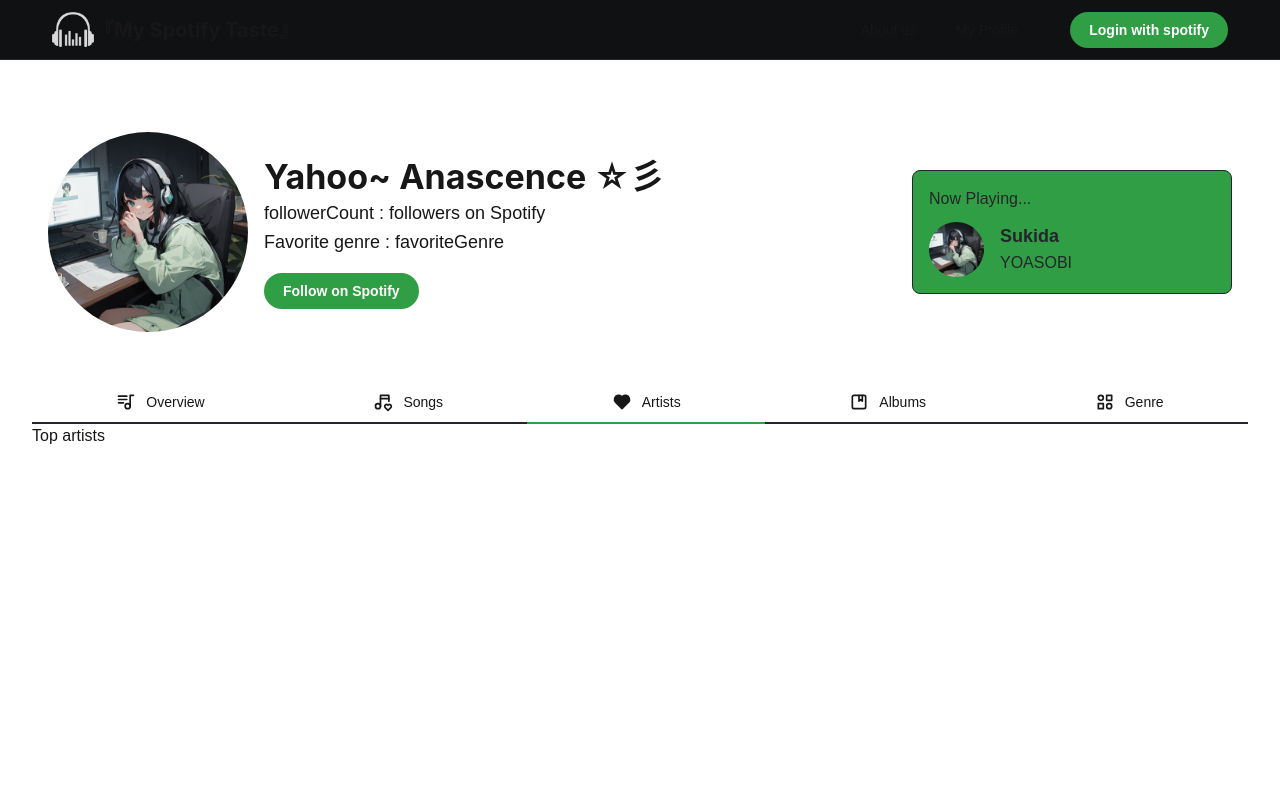
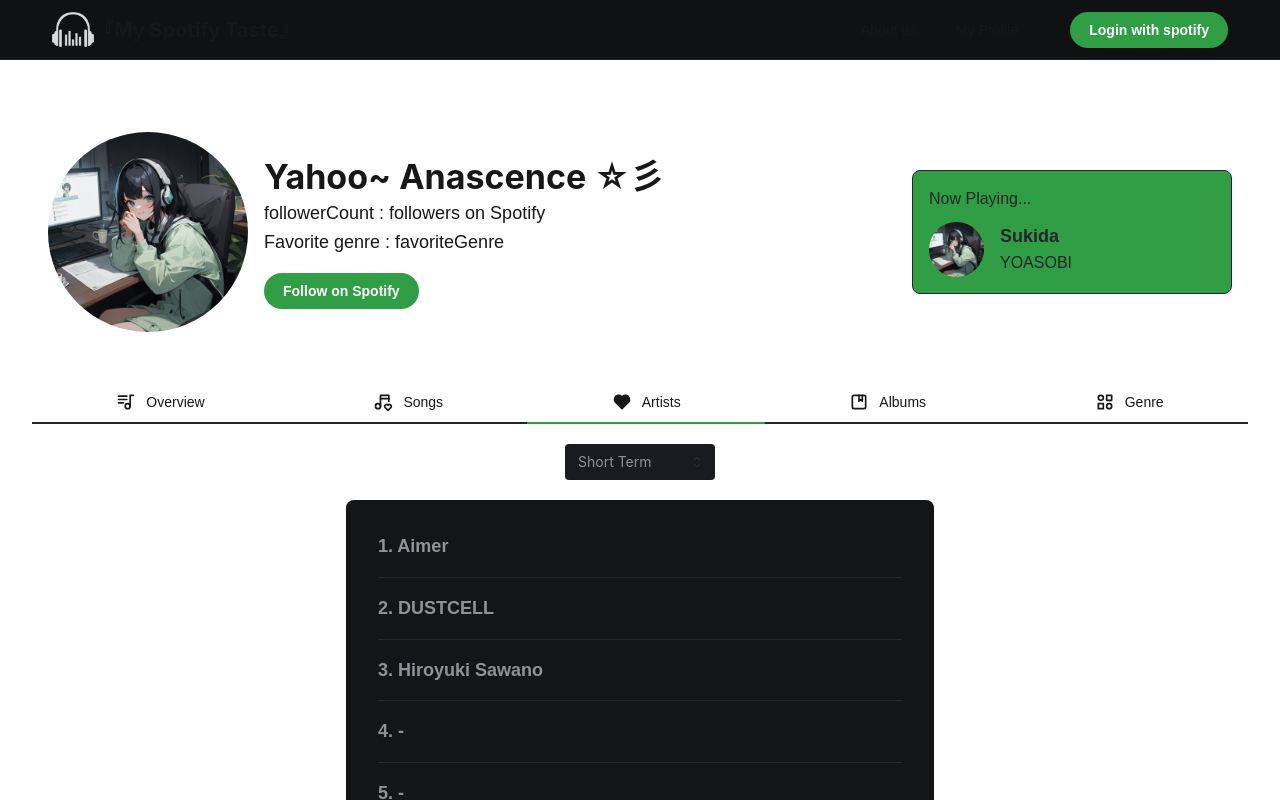
Before and after one commit to NayHtetKyaw/mySpotifyTaste, a Next.js app in the folder frontend/: page /home in a window 1280 px wide. Both pictures are taken after a click on the tab "Artists". Shown: the top 800 px of the page. Built offline with nearby package versions, Linux system fonts and the light colour scheme; no server answers; what spotify-web-api-node would draw is missing.

Commit message:
fix select menu & add artist components

```diff
--- /dev/null
+++ b/frontend/components/ui/artists.tsx
@@ -0,0 +1,58 @@
+import { Card, Flex, Stack, Text, Divider } from "@mantine/core";
+import SelectPeriod from "./select-period";
+import Image from "next/image";
+
+interface Artist {
+    name: string;
+}
+
+const artistsData: Artist[] = [
+    { name: "Aimer" },
+    { name: "DUSTCELL" },
+    { name: "Hiroyuki Sawano" },
+    { name: "-" },
+    { name: "-" },
+    { name: "-" },
+    { name: "-" },
+    { name: "-" },
+    { name: "-" },
+    { name: "-" },
+];
+
+export default function Artists(): JSX.Element {
+
+    return (
+
+        <Flex
+            p="lg"
+            justify="center"
+            wrap="wrap">
+
+            <SelectPeriod />
+            <div className="h-[2%] w-full" />
+
+            <Card
+                shadow="xs"
+                padding="xl"
+                radius="md"
+                m="lg"
+                className="min-w-96 w-[50%] h-auto">
+
+                <Stack
+                    w="full"
+                    align="stretch"
+                    justify="flex-start"
+                    gap="md">
+                    {artistsData.map((artist, index) => (
+                        <Text key={index} size="lg" fw={600} className="text-left">
+                            {index + 1}. {artist.name}
+                            <Divider mt="md" />
+                        </Text>
+                    ))}
+                </Stack>
+            </Card >
+
+        </Flex>
+
+    );
+}
--- a/frontend/components/ui/header-tabs.tsx
+++ b/frontend/components/ui/header-tabs.tsx
@@ -10,6 +10,7 @@
 } from "@tabler/icons-react";
 import TopTracks from "./top-songs";
 import Overview from "./overview";
+import Artists from "./artists";
 
 export default function HeaderTabs(): JSX.Element {
     return (
@@ -59,7 +60,7 @@
             </Tabs.Panel>
 
             <Tabs.Panel value="artists">
-                <Text size="md">Top artists</Text>
+                <Artists />
             </Tabs.Panel>
             <Tabs.Panel value="albums">
                 <Text size="md">Top albums</Text>
--- a/frontend/components/ui/overview.tsx
+++ b/frontend/components/ui/overview.tsx
@@ -1,5 +1,6 @@
 import { Card, Text, Flex, Stack, Divider, NativeSelect } from "@mantine/core";
 import Image from "next/image";
+import SelectPeriod from "./select-period";
 
 interface Artist {
     name: string;
@@ -41,32 +42,17 @@
         <Flex
             p="lg"
             justify="center"
-            wrap="wrap">
-
-            <div className="container mt-4 px-52" >
-                <NativeSelect
-                    variant="filled"
-                    w="15%">
-                    <optgroup label="Select Period">
-                        <option value="short">Short Term</option>
-                        <option value="medium">Medium Term</option>
-                        <option value="long"> Long Term</option>
-                    </optgroup>
-                    <hr />
-                    <optgroup label="Days">
-                        <option value="seven">Last 7 Days</option>
-                        <option value="thirty">Last 30 Days</option>
-                        <option value="ninety">Last 90 Days</option>
-                    </optgroup>
-                </NativeSelect>
-            </div>
+            wrap="wrap"
+        >
+            <SelectPeriod />
+            <div className="h-[2%] w-full" />
 
             <Card
                 shadow="xs"
                 padding="xl"
                 radius="md"
                 m="lg"
-                className="min-w-80 w-[30%] h-[58rem]">
+                className="min-w-96 w-[32%] h-[58rem]">
                 <Text
                     size="xl"
                     fw={800}
@@ -77,7 +63,6 @@
                     <Image src="/assets/images/profile.png" width={110} height={110} alt="profile" className="relative duration-150 -right-5 hover:scale-110 hover:translate-x-4 hover:rotate-2" />
                     <Image src="/assets/images/profile.png" width={125} height={125} alt="profile" className="absolute duration-150 hover:scale-110" />
                 </div>
-
                 <Stack
                     w="full"
                     align="stretch"
@@ -90,18 +75,15 @@
                         </Text>
                     ))}
                 </Stack>
-
-                <Text color="green" m="sm" className="text-center">SEE MORE</Text>
-
+                <Text color="green" m="sm" className="relative top-2 text-center">SEE MORE</Text>
             </Card >
-
 
             <Card
                 shadow="xs"
                 padding="xl"
                 radius="md"
                 m="lg"
-                className="min-w-80 w-[30%] h-[71rem]">
+                className="min-w-96 w-[32%] h-[71rem]">
                 <Text size="xl" fw={800} className="text-center">TOP SONG</Text>
 
                 <div className="flex justify-center items-center m-4 h-40">
@@ -109,8 +91,6 @@
                     <Image src="/assets/images/profile.png" width={110} height={110} alt="profile" className="relative duration-150 -right-5 hover:scale-110 hover:translate-x-4 hover:rotate-2" />
                     <Image src="/assets/images/profile.png" width={125} height={125} alt="profile" className="absolute duration-150 hover:scale-110" />
                 </div>
-
-
                 <Stack
                     w="full"
                     align="stretch"
@@ -127,7 +107,7 @@
                         </Text>
                     ))}
                 </Stack>
-                <Text color="green" m="sm" className="text-center">SEE MORE</Text>
+                <Text color="green" m="sm" className="relative top-2 text-center">SEE MORE</Text>
             </Card>
         </Flex >
     );
--- /dev/null
+++ b/frontend/components/ui/select-period.tsx
@@ -0,0 +1,23 @@
+import { NativeSelect } from "@mantine/core";
+
+export default function SelectPeriod(): JSX.Element {
+    return (
+
+        <NativeSelect
+            variant="filled"
+            w="150px">
+            <optgroup label="Select Period">
+                <option value="short">Short Term</option>
+                <option value="medium">Medium Term</option>
+                <option value="long"> Long Term</option>
+            </optgroup>
+            <hr />
+            <optgroup label="Days">
+                <option value="seven">Last 7 Days</option>
+                <option value="thirty">Last 30 Days</option>
+                <option value="ninety">Last 90 Days</option>
+            </optgroup>
+        </NativeSelect>
+
+    );
+}
```
Also changed, not shown: frontend/public/assets/images/profile.png (added).
